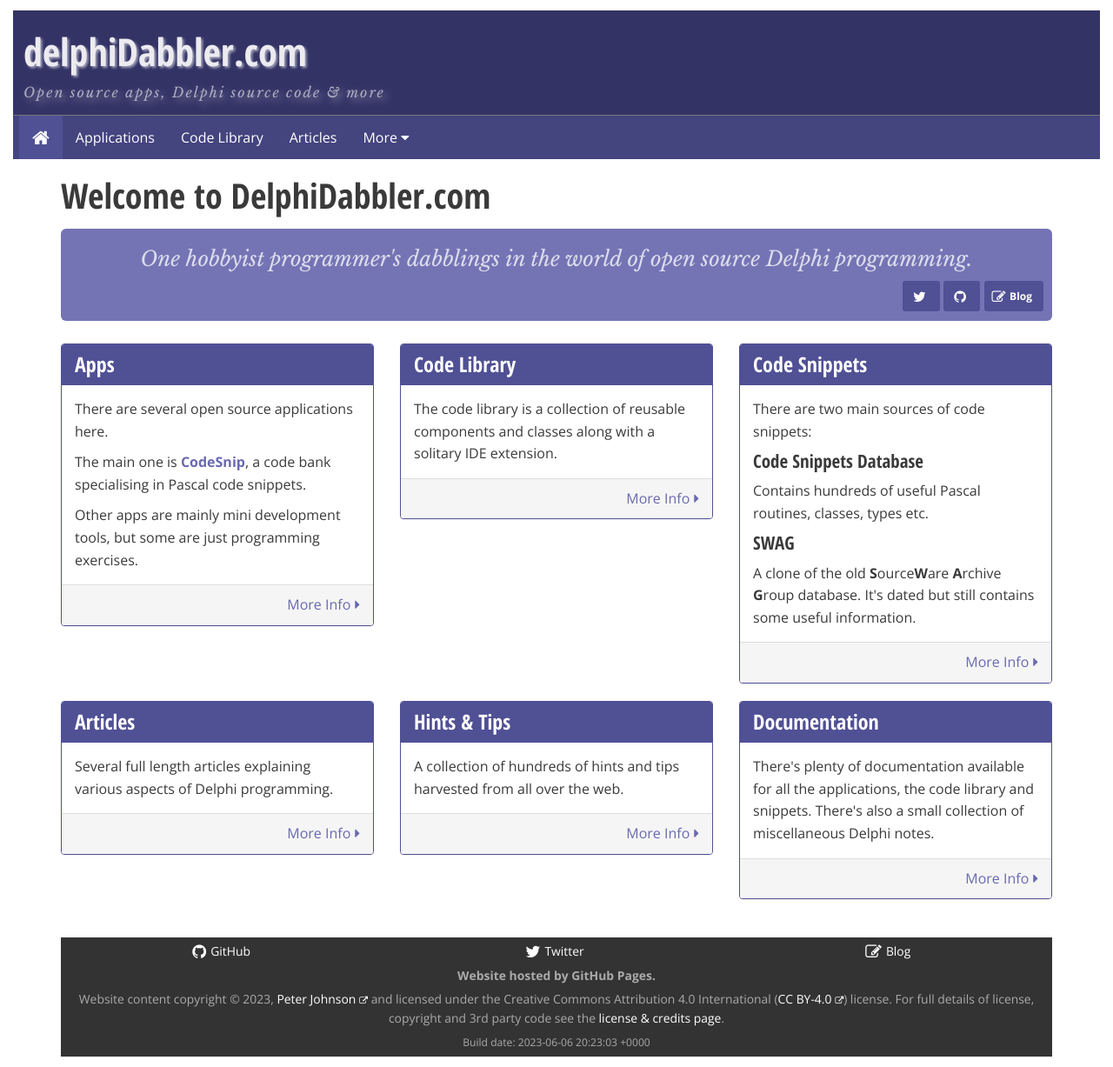
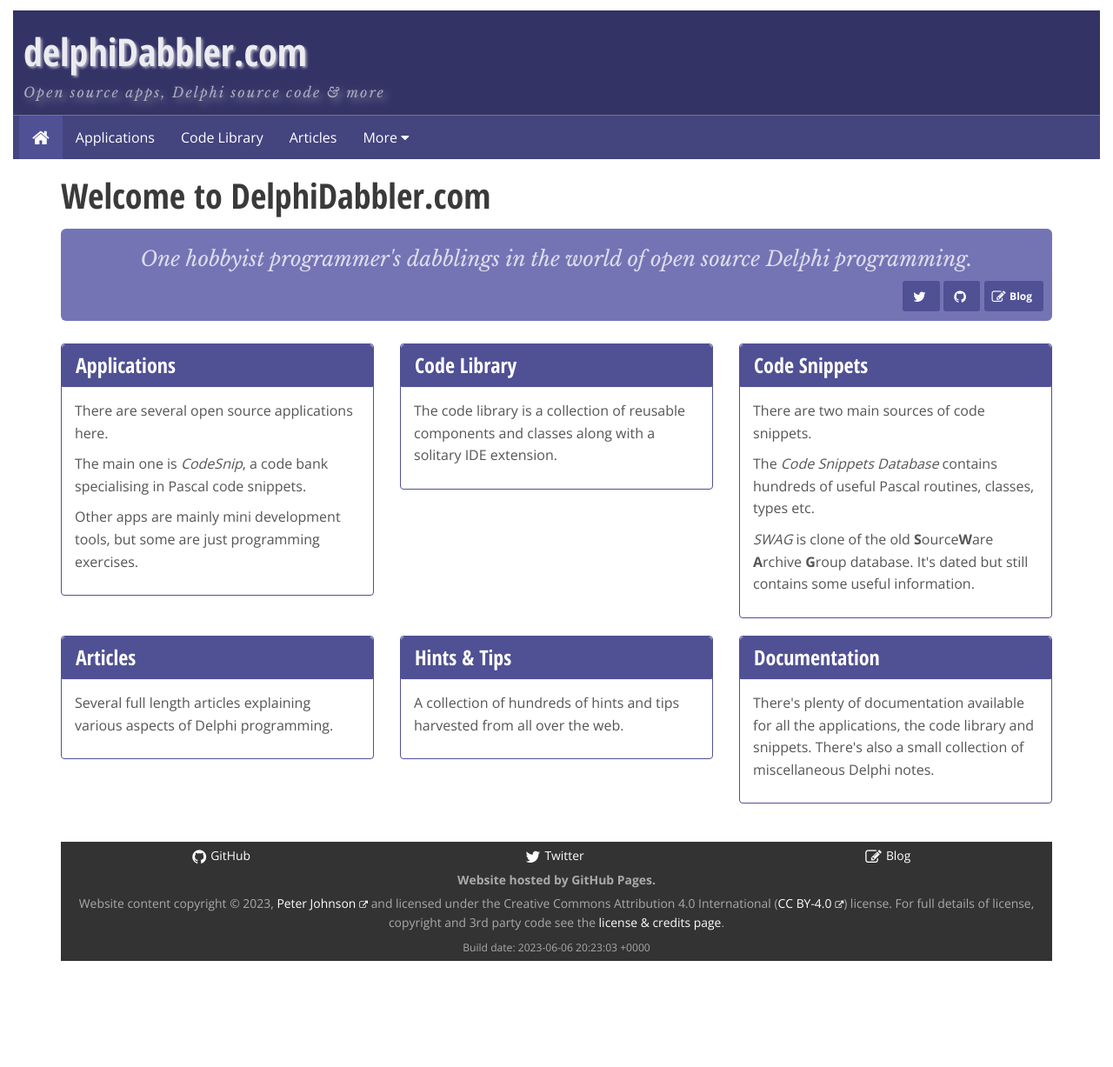
Before and after one commit to delphidabbler/delphidabbler.github.io, a Jekyll site: the page built from index.html, in a window 1280 px wide. Shown: the whole page at 87% size. Built offline with Jekyll 4.4.1, drawn with Linux system fonts in a browser that asks for light colours; after the commit the page ends 1117 px from its top, so only the background shows below that.

Commit message:
Restyle and edit main index page.
The home page was restyled so that each summary item on the page could
be clicked to trigger a link to the associated page. Previously these
items had a "More info" link, which was removed.

The page content was edited to suit the new layout. In particular the
new design does not allow links within each text block, so the only
such link was removed.

```diff
--- a/index.html
+++ b/index.html
@@ -16,118 +16,118 @@
   </div>
 </div>
 
+<div class="panel-list-group">
+
+  <div class="list-group">
+
     <div class="row">
 
-<section role="section" aria-labelledby="apps">
       <div class="col-sm-6 col-lg-4">
+        <a class="list-group-item" href="{{site.data.core.apps-link}}"aria-label="{{ site.data.core.apps-link-title }}">
+          <section role="section" aria-labelledby="codelib">
             <div class="panel panel-primary">
               <header class="panel-heading" id="apps">
-        <h2>Apps</h2>
+                <h2>Applications</h2>
               </header>
+            </div>
             <div class="panel-body">
               <p>There are several open source applications here.</p>
-        <p>The main one is <a href="{{site.data.core.software-base-url}}/codesnip" class="strong">CodeSnip</a>, a code bank specialising in Pascal code snippets.</p>
+              <p>The main one is <em>CodeSnip</em>, a code bank specialising in Pascal code snippets.</p>
               <p>Other apps are mainly mini development tools, but some are just programming exercises.</p>
             </div>
-      <footer class="panel-footer text-right">
-        <a href="{{site.data.core.apps-link}}"aria-label="{{ site.data.core.apps-link-title }}">More Info<span class="fa fa-x-pad-left fa-caret-right" aria-hidden="true"></span></a>
-      </footer>
+          </section>
+        </a>
       </div>
-  </div>
-</section>
 
+      <div class="col-sm-6 col-lg-4">
+        <a class="list-group-item" href="{{site.data.core.lib-link}}"aria-label="{{ site.data.core.lib-link-title }}">
           <section role="section" aria-labelledby="codelib">
-  <div class="col-sm-6 col-lg-4">
             <div class="panel panel-primary">
               <header class="panel-heading" id="codelib">
                 <h2>Code Library</h2>
               </header>
+            </div>
             <div class="panel-body">
               <p>The code library is a collection of reusable components and classes along with a solitary IDE extension.</p>
             </div>
-      <footer class="panel-footer text-right">
-        <a href="{{site.data.core.lib-link}}"aria-label="{{ site.data.core.lib-link-title }}">More Info<span class="fa fa-x-pad-left fa-caret-right" aria-hidden="true"></span></a>
-      </footer>
+          </section>
+        </a>
       </div>
-  </div>
-</section>
 
       <!-- Clear the sm & md cols if their content doesn't match in height -->
       <div class="clearfix visible-md-block visible-sm-block role="presentation""></div>
 
+      <div class="col-sm-6 col-lg-4">
+        <a class="list-group-item" href="{{site.data.core.snippets-link}}"aria-label="{{ site.data.core.snippets-link-title }}">
           <section role="section" aria-labelledby="snippets">
-  <div class="col-sm-6 col-lg-4">
             <div class="panel panel-primary">
               <header class="panel-heading" id="snippets">
                 <h2>Code Snippets</h2>
               </header>
+            </div>
             <div class="panel-body">
-        <p>There are two main sources of code snippets:</p>
-        <h3>Code Snippets Database</h3>
-        <p>Contains hundreds of useful Pascal routines, classes, types etc.</p>
-        <h3>SWAG</h3>
-        <p>A clone of the old <strong>S</strong>ource<strong>W</strong>are <strong>A</strong>rchive <strong>G</strong>roup database. It's dated but still contains some useful information.</em>
-      </div>
-      <footer class="panel-footer text-right">
-        <a href="{{site.data.core.snippets-link}}"aria-label="{{ site.data.core.snippets-link-title }}">More Info<span class="fa fa-x-pad-left fa-caret-right" aria-hidden="true"></span></a>
-      </footer>
-    </div>
+              <p>There are two main sources of code snippets.</p>
+              <p>The <em>Code Snippets Database</em> contains hundreds of useful Pascal routines, classes, types etc.</p>
+              <p><em>SWAG</em> is clone of the old <strong>S</strong>ource<strong>W</strong>are <strong>A</strong>rchive <strong>G</strong>roup database. It's dated but still contains some useful information.</em>
             </div>
           </section>
+        </a>
+      </div>
 
       <!-- Clear the lg cols if their content doesn't match in height -->
       <div class="clearfix visible-lg-block" role="presentation"></div>
 
+      <div class="col-sm-6 col-lg-4">
+        <a class="list-group-item" href="{{site.data.core.articles-link}}"aria-label="{{ site.data.core.articles-link-title }}">
           <section role="section" aria-labelledby="articles">
-  <div class="col-sm-6 col-lg-4">
             <div class="panel panel-primary">
               <header class="panel-heading" id="articles">
                 <h2>Articles</h2>
               </header>
+            </div>
             <div class="panel-body">
               <p>Several full length articles explaining various aspects of Delphi programming.</p>
             </div>
-      <footer class="panel-footer text-right">
-        <a href="{{site.data.core.articles-link}}"aria-label="{{ site.data.core.articles-link-title }}">More Info<span class="fa fa-x-pad-left fa-caret-right" aria-hidden="true"></span></a>
-      </footer>
+          </section>
+        </a>
       </div>
-  </div>
-</section>
 
       <!-- Clear the sm & md cols if their content doesn't match in height -->
       <div class="clearfix visible-md-block visible-sm-block" role="presentation"></div>
 
-
+      <div class="col-sm-6 col-lg-4">
+        <a class="list-group-item" href="{{site.data.core.tips-link}}"aria-label="{{ site.data.core.tips-link-title }}">
           <section role="section" aria-labelledby="tips">
-  <div class="col-sm-6 col-lg-4">
             <div class="panel panel-primary">
               <header class="panel-heading" id="tips">
                 <h2>Hints &amp; Tips</h2>
               </header>
+            </div>
             <div class="panel-body">
               <p>A collection of hundreds of hints and tips harvested from all over the web.</p>
             </div>
-      <footer class="panel-footer text-right">
-        <a href="{{site.data.core.tips-link}}"aria-label="{{ site.data.core.tips-link-title }}">More Info<span class="fa fa-x-pad-left fa-caret-right" aria-hidden="true"></span></a>
-      </footer>
+          </section>
+        </a>
       </div>
-  </div>
-</section>
+
+      <div class="col-sm-6 col-lg-4">
+        <a class="list-group-item" href="{{site.data.core.docs-link}}"aria-label="{{ site.data.core.docs-link-title }}">
 
           <section role="section" aria-labelledby="docs">
-  <div class="col-sm-6 col-lg-4">
               <div class="panel panel-primary">
                 <header class="panel-heading" id="docs">
                   <h2>Documentation</h2>
                 </header>
+              </div>
             <div class="panel-body">
               <p>There's plenty of documentation available for all the applications, the code library and snippets. There's also a small collection of miscellaneous Delphi notes.</p>
             </div>
-      <footer class="panel-footer text-right">
-        <a href="{{site.data.core.docs-link}}"aria-label="{{ site.data.core.docs-link-title }}">More Info<span class="fa fa-x-pad-left fa-caret-right" aria-hidden="true"></span></a>
-      </footer>
+          </section>
+        </a>
       </div>
-  </div>
-</section>
 
     </div> <!-- /.row -->
+
+  </div>
+
+</div>
```
Lines whose indentation alone changed are shown as unchanged.
